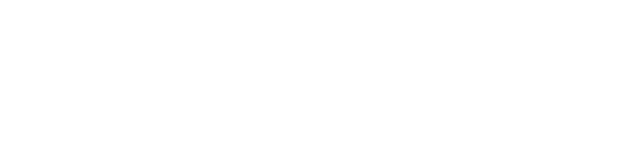
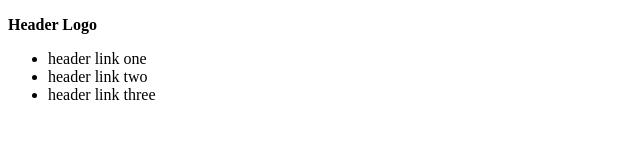
Before and after one commit to averym16/odin-project-landing-page, a plain HTML site: page index.html in a window 1280 px wide. Shown: the whole page, without its empty margins (0-640 px from the left). Drawn offline with Linux system fonts and the light colour scheme.

Commit message:
Make header for website

```diff
--- a/index.html
+++ b/index.html
@@ -4,10 +4,19 @@
     <meta charset="UTF-8">
     <meta http-equiv="X-UA-Compatible" content="IE=edge">
     <meta name="viewport" content="width=device-width, initial-scale=1.0">
-    <title>Document</title>
+    <title>Odin Project Landing Page</title>
     <link rel="stylesheet" src="style.css">
 </head>
 <body>
-
+    <header>
+        <p><strong>Header Logo</strong></p>
+        <div class="head">
+            <ul>
+                <li>header link one</li>
+                <li>header link two</li>
+                <li>header link three</li>
+            </ul>
+        </div>
+    </header>
 </body>
 </html>
```
